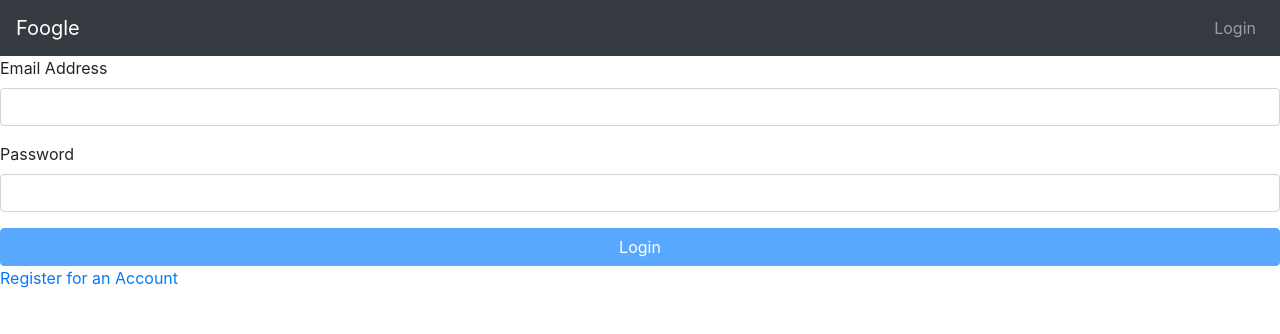
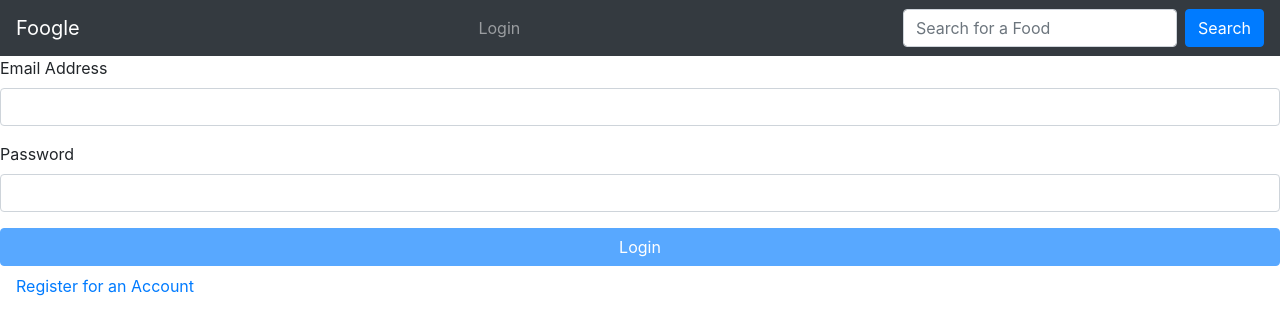
Before and after one commit to SMU-DB-GUI-Foogle/Foogle, a React (Create React App) app in the folder frontend/: page /login in a window 1280 px wide. Shown: the top 334 px of the page. Built offline with nearby package versions, Linux system fonts and the light colour scheme.

Commit message:
Added changes discussed in lecture, added axios file for later use, and added basic search bar.

```diff
--- a/frontend/src/App.jsx
+++ b/frontend/src/App.jsx
@@ -1,27 +1,58 @@
 import React from 'react';
 import Routes from './Routes';
-import { Nav, Navbar } from 'react-bootstrap';
-import { Account } from './models';
-
+import { Nav, Navbar, Form, Button } from 'react-bootstrap';
+import { Redirect } from 'react-router-dom';
 
 class App extends React.Component{
   state = {
     isAuthenticated: false,
     userHasAuthenticated: x => this.setState({ isAuthenticated: x }),
+    search: false,
+    searchQuery: ""
+  }
+
+  searchResult(e) {
+    const form = e.currentTarget;
+    if(form.checkValidity() === false) {
+      e.preventDefault();
+      e.stopPropagation();
+    }
+    else {
+      this.setState({search: true})
+    }
   }
 
   render() {
+
+    if(this.state.search)
+    {
+      let redirectURL = `/product/${this.state.searchQuery}`;
+      this.setState({ searchQuery: "" });
+      this.setState({ search: false });
+      return(<Redirect to={redirectURL} />);
+    }
+
     return (
       <>
         <Navbar bg="dark" variant="dark">
 					<Navbar.Brand href="/">Foogle</Navbar.Brand>
-            <Nav className="ml-auto">
+            <Nav className="m-auto">
               {!this.state.isAuthenticated &&
                 <Nav.Link href="/login">Login</Nav.Link>}
               {this.state.isAuthenticated &&
                 <Nav.Link href="/login">Logout</Nav.Link>}
             </Nav>
-
+            <Form inline>
+              <Form.Control type="text"
+                            placeholder="Search for a Food"
+                            className=" mr-sm-2"
+                            value={this.state.searchQuery}
+                            onChange={ e => this.setState({ searchQuery: e.target.value }) } />
+              <Button type="button"
+                      onClick={ e => this.searchResult(e) }>
+                Search
+              </Button>
+            </Form>
 				</Navbar>
         <Routes appProps={ this.state } />
       </>
--- a/frontend/src/Login/Login.jsx
+++ b/frontend/src/Login/Login.jsx
@@ -1,5 +1,5 @@
 import React, { useState } from "react";
-import { Button, FormGroup, FormControl, FormLabel } from "react-bootstrap";
+import { Button, FormGroup, FormControl, FormLabel, NavLink } from "react-bootstrap";
 import { Redirect } from 'react-router-dom';
 
 export const Login = (props) => {
@@ -38,7 +38,7 @@ export const Login = (props) => {
     return (
         <>
             <div className="Login">
-                <form onSubmit={ e => login(e) }>
+                <form>
                     { invalidCred &&
                     <p className="alert alert-danger">
                         Invalid email or password
@@ -60,11 +60,14 @@ export const Login = (props) => {
 
                         />
                     </FormGroup>
-                    <Button block bsSize="large" disabled={!validateForm()} type="submit">
+                    <Button block bsSize="large"
+                                  disabled={!validateForm()}
+                                  type="button"
+                                  onClick={ e => login(e) }>
                         Login
                     </Button>
                     <div>
-                        <a href="/register">Register for an Account</a>
+                        <NavLink href="/register">Register for an Account</NavLink>
                     </div>
                 </form>
             </div>
--- a/frontend/src/Login/Register.jsx
+++ b/frontend/src/Login/Register.jsx
@@ -50,7 +50,7 @@ export const Register = (props) => {
     return(
         <>
             <div className="Register">
-                <form onSubmit={ e => register(e) }>
+                <form>
                     <Form.Group as={Form.Row} controlId="horizontalFirstName">
                         <Form.Label column sm={2}>
                             First Name
@@ -103,7 +103,10 @@ export const Register = (props) => {
                         </Col>
                     </Form.Group>
 
-                    <Button block bsSize="large" disabled={!validateForm()} type="submit">
+                    <Button block bsSize="large"
+                            disabled={!validateForm()}
+                            type="button"
+                            onClick={ e => register(e) }>
                         Register
                     </Button>
                 </form>
--- /dev/null
+++ b/frontend/src/Products/ProductView.jsx
@@ -0,0 +1,21 @@
+import React from 'react';
+import { AxiosRequests } from '../api';
+
+export class ProductView extends React.Component {
+
+    productRequests = new AxiosRequests();
+
+    render() {
+        return <>
+            Product goes here
+        </>
+    }
+
+    componentDidMount(name) {
+        this.productRequests.getProductByName(name)
+            .then(product => this.setState(product)
+            .catch(alert(`No product with name ${name} in database :(`)));
+    }
+}
+
+export default ProductView;
--- /dev/null
+++ b/frontend/src/Products/index.js
@@ -0,0 +1 @@
+export * from './ProductView';
--- a/frontend/src/Routes.jsx
+++ b/frontend/src/Routes.jsx
@@ -2,6 +2,7 @@ import React from 'react';
 import { Switch } from 'react-router-dom';
 import AppliedRoute from './AppliedRoute';
 import { Login, Register } from './Login';
+import { ProductView } from './Products';
 
 
 export default function Routes({ appProps }) {
@@ -10,6 +11,8 @@ export default function Routes({ appProps }) {
         {/* <AppliedRoute path="/" exact component={Home} appProps={appProps} /> */}
         <AppliedRoute path="/login" exact component={Login} appProps={appProps} />
         <AppliedRoute path="/register" exact component={Register} appProps={appProps} />
+        <AppliedRoute path="/product/:name" component={ProductView} appProps={appProps} />
+
 
         { /* Add catch for routes not found */ }
         {/* <Route component={NotFound} /> */}
--- /dev/null
+++ b/frontend/src/api/AxiosRequests.jsx
@@ -0,0 +1,26 @@
+import axios from 'axios';
+
+export class AxiosRequests {
+
+    url = "https://localhost.3000"
+
+    config = {
+        headers: {
+            Authorization: 'jwerth'
+        }
+    }
+
+    getProductByName(name) {
+        return new Promise((resolve, reject) => {
+            axios.get(`${this.url}/products/${name}`, this.config)
+                .then(x => resolve(x.data))
+                .catch(x => {
+                    alert(x);
+                    reject(x);
+                });
+        });
+    }
+
+}
+
+export default AxiosRequests;
--- /dev/null
+++ b/frontend/src/api/index.js
@@ -0,0 +1 @@
+export * from './AxiosRequests';
```
